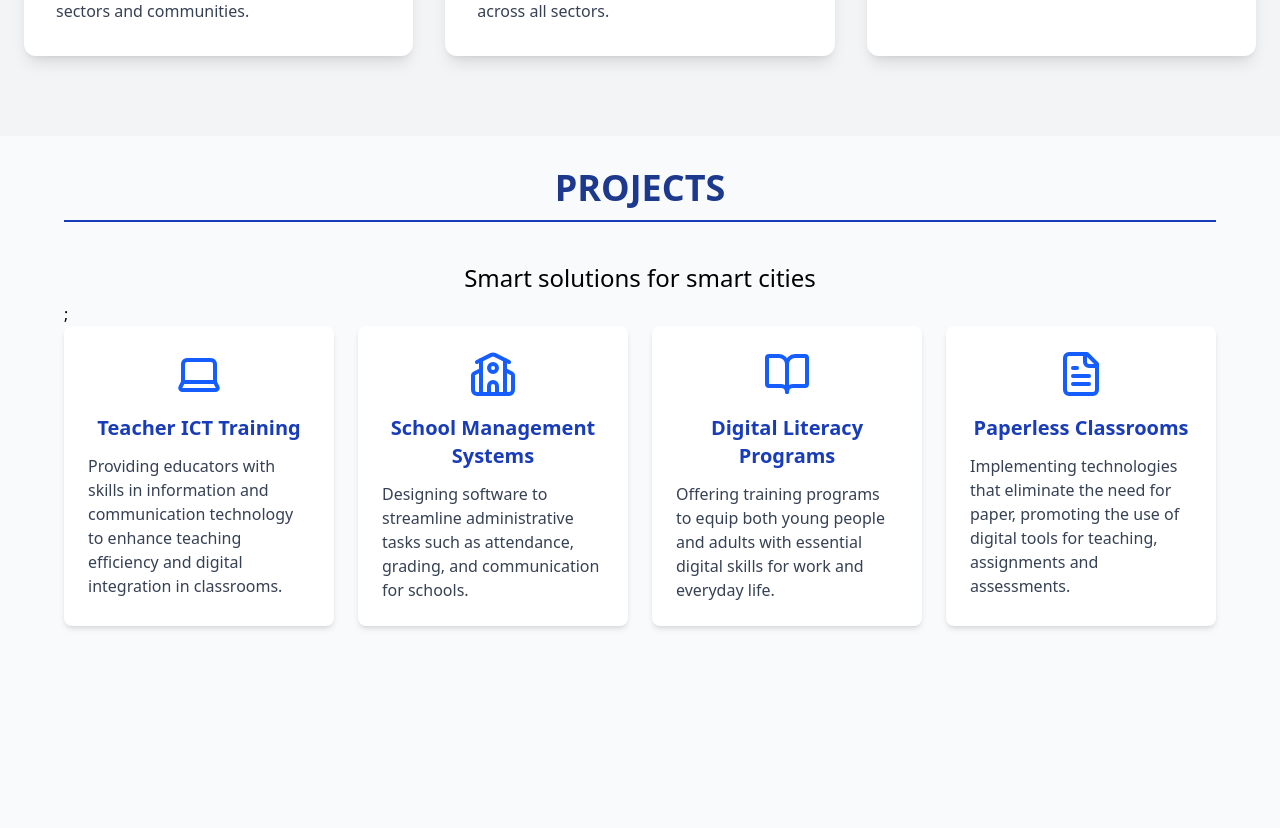
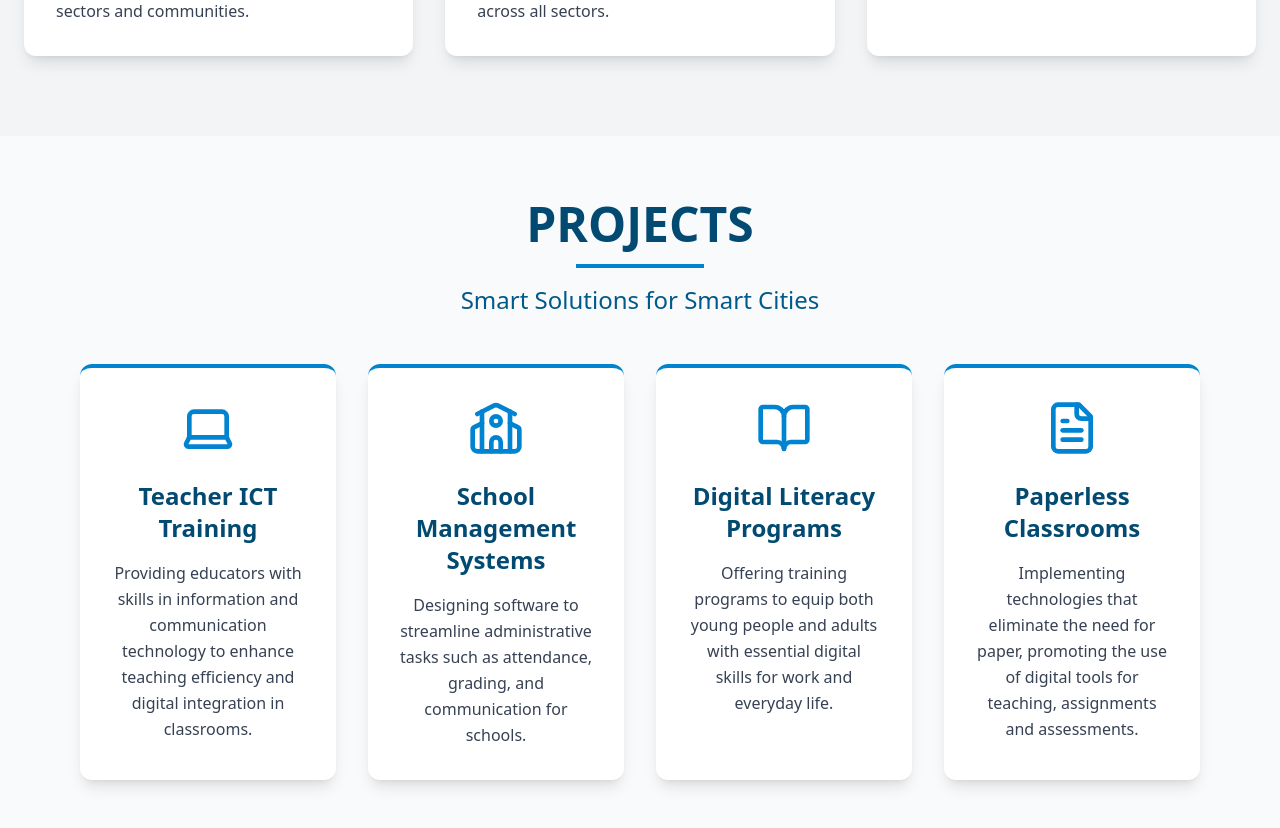
Before and after one commit to atwanzireT/dcl-website, a Next.js app: page / in a window 1280 px wide. Shown: the part 1860-2688 px from the top of the page. Built offline with nearby package versions, Linux system fonts and the light colour scheme.

Commit message:
fixed minor errors

```diff
--- a/components/about.tsx
+++ b/components/about.tsx
@@ -22,7 +22,7 @@ export default function About() {
               <h3 className="text-2xl font-bold text-sky-600 mb-5">Who We Are</h3>
               <div className="space-y-4 text-gray-700 leading-relaxed">
                 <p>
-                  Digital Chronicles is a forward-thinking organization that offers innovative digital and smart solutions to modern development challenges. Our managed services simplify ICT management, enhancing your institution's productivity.
+                  Digital Chronicles is a forward-thinking organization that offers innovative digital and smart solutions to modern development challenges. Our managed services simplify ICT management, enhancing your institution&rsquo;s productivity.
                 </p>
                 <p>
                   We deliver optimal solutions for businesses of all sizes, partnering with organizations to maximize their ICT infrastructure and resources.
--- a/components/contact-us.tsx
+++ b/components/contact-us.tsx
@@ -18,9 +18,9 @@ export default function ContactUs() {
   };
 
   return (
-    <section id="contact" className="w-full py-16 bg-blue-50/50">
+    <section id="contact" className="w-full py-16 bg-sky-50/50">
       <div className="container mx-auto px-4">
-        <h1 className="text-center font-bold text-blue-900 text-4xl mb-12">
+        <h1 className="text-center font-bold text-sky-900 text-4xl mb-12">
           CONTACT US
         </h1>
 
--- a/components/hero.tsx
+++ b/components/hero.tsx
@@ -44,7 +44,7 @@ export default function Hero() {
               <motion.button
                 whileHover={{ scale: 1.05 }}
                 whileTap={{ scale: 0.95 }}
-                className="bg-white text-blue-900 hover:bg-blue-50 font-semibold py-4 px-8 rounded-xl
+                className="bg-white text-sky-900 hover:bg-sky-50 font-semibold py-4 px-8 rounded-xl
                            transition-all duration-300 ease-in-out shadow-lg hover:shadow-xl
                            transform hover:-translate-y-1"
               >
--- a/components/portifolio.tsx
+++ b/components/portifolio.tsx
@@ -64,11 +64,11 @@ export default function Portfolio() {
   return (
     <section id="portfolio" className="py-16 bg-gray-50">
       <div className="max-w-6xl mx-auto px-4">
-        <h1 className="text-center font-bold text-blue-900 text-4xl pb-3 mb-4 border-b-2 border-blue-800">
+        <h1 className="text-center font-bold text-sky-900 text-4xl pb-3 mb-4 border-b-2 border-sky-900">
           PORTFOLIO
         </h1>
 
-        <h2 className="text-2xl text-center text-blue-800 mb-8">
+        <h2 className="text-2xl text-center text-sky-800 mb-8">
           Our expertise
         </h2>
 
--- a/components/projects.tsx
+++ b/components/projects.tsx
@@ -2,70 +2,70 @@ import { Laptop, School, BookOpen, FileText } from "lucide-react";
 import React from "react";
 
 export default function Projects() {
+  const projects = [
+    {
+      icon: Laptop,
+      title: "Teacher ICT Training",
+      description: "Providing educators with skills in information and communication technology to enhance teaching efficiency and digital integration in classrooms.",
+      color: "sky"
+    },
+    {
+      icon: School,
+      title: "School Management Systems",
+      description: "Designing software to streamline administrative tasks such as attendance, grading, and communication for schools.",
+      color: "sky"
+    },
+    {
+      icon: BookOpen,
+      title: "Digital Literacy Programs",
+      description: "Offering training programs to equip both young people and adults with essential digital skills for work and everyday life.",
+      color: "sky"
+    },
+    {
+      icon: FileText,
+      title: "Paperless Classrooms",
+      description: "Implementing technologies that eliminate the need for paper, promoting the use of digital tools for teaching, assignments and assessments.",
+      color: "sky"
+    }
+  ];
+
   return (
-    <section id="projects" className="w-full min-h-screen bg-gray-50 p-8">
-      <div className="max-w-6xl mx-auto">
-        <h1 className="text-center font-bold text-blue-900 text-4xl pb-3 mb-8 border-b-2 border-blue-800">
+    <section id="projects" className="w-full min-h-screen bg-gray-50 py-16">
+      <div className="max-w-6xl mx-auto px-4">
+        <div className="text-center mb-12">
+          <h1 className="text-5xl font-extrabold text-sky-900 mb-4">
             PROJECTS
           </h1>
-        <h2 className="text-center text-2xl p-2">
-          Smart solutions for smart cities
+          <div className="w-32 h-1 bg-sky-600 mx-auto mb-4"></div>
+          <h2 className="text-2xl text-sky-800">
+            Smart Solutions for Smart Cities
           </h2>
-        ;
-        <div className="grid grid-cols-1 md:grid-cols-2 lg:grid-cols-4 gap-6">
-          <div className="bg-white p-6 rounded-lg shadow-md hover:shadow-lg transition-shadow">
-            <div className="flex justify-center mb-4">
-              <Laptop size={48} className="text-blue-600" />
         </div>
-            <h2 className="text-xl font-semibold text-blue-800 mb-3 text-center">
-              Teacher ICT Training
+
+        <div className="grid grid-cols-1 md:grid-cols-2 lg:grid-cols-4 gap-8">
+          {projects.map((project, index) => (
+            <div
+              key={index}
+              className="bg-white p-8 rounded-xl
+                         shadow-lg border-t-4 border-sky-600
+                         transform transition-all duration-300
+                         hover:-translate-y-2 hover:shadow-xl"
+            >
+              <div className="flex justify-center mb-6">
+                <project.icon
+                  size={56}
+                  className="text-sky-600 group-hover:text-sky-700
+                             transition-colors duration-300"
+                />
+              </div>
+              <h2 className="text-2xl font-bold text-sky-900 mb-4 text-center">
+                {project.title}
               </h2>
-            <p className="text-gray-700">
-              Providing educators with skills in information and communication
-              technology to enhance teaching efficiency and digital integration
-              in classrooms.
+              <p className="text-gray-700 text-center leading-relaxed">
+                {project.description}
               </p>
             </div>
-
-          <div className="bg-white p-6 rounded-lg shadow-md hover:shadow-lg transition-shadow">
-            <div className="flex justify-center mb-4">
-              <School size={48} className="text-blue-600" />
-            </div>
-            <h2 className="text-xl font-semibold text-blue-800 mb-3 text-center">
-              School Management Systems
-            </h2>
-            <p className="text-gray-700">
-              Designing software to streamline administrative tasks such as
-              attendance, grading, and communication for schools.
-            </p>
-          </div>
-
-          <div className="bg-white p-6 rounded-lg shadow-md hover:shadow-lg transition-shadow">
-            <div className="flex justify-center mb-4">
-              <BookOpen size={48} className="text-blue-600" />
-            </div>
-            <h2 className="text-xl font-semibold text-blue-800 mb-3 text-center">
-              Digital Literacy Programs
-            </h2>
-            <p className="text-gray-700">
-              Offering training programs to equip both young people and adults
-              with essential digital skills for work and everyday life.
-            </p>
-          </div>
-
-          <div className="bg-white p-6 rounded-lg shadow-md hover:shadow-lg transition-shadow">
-            <div className="flex justify-center mb-4">
-              <FileText size={48} className="text-blue-600" />
-            </div>
-            <h2 className="text-xl font-semibold text-blue-800 mb-3 text-center">
-              Paperless Classrooms
-            </h2>
-            <p className="text-gray-700">
-              Implementing technologies that eliminate the need for paper,
-              promoting the use of digital tools for teaching, assignments and
-              assessments.
-            </p>
-          </div>
+          ))}
         </div>
       </div>
     </section>
```
Also changed, not shown: components/choose.tsx (+23 -26 lines). Lines whose indentation alone changed are shown as unchanged.
